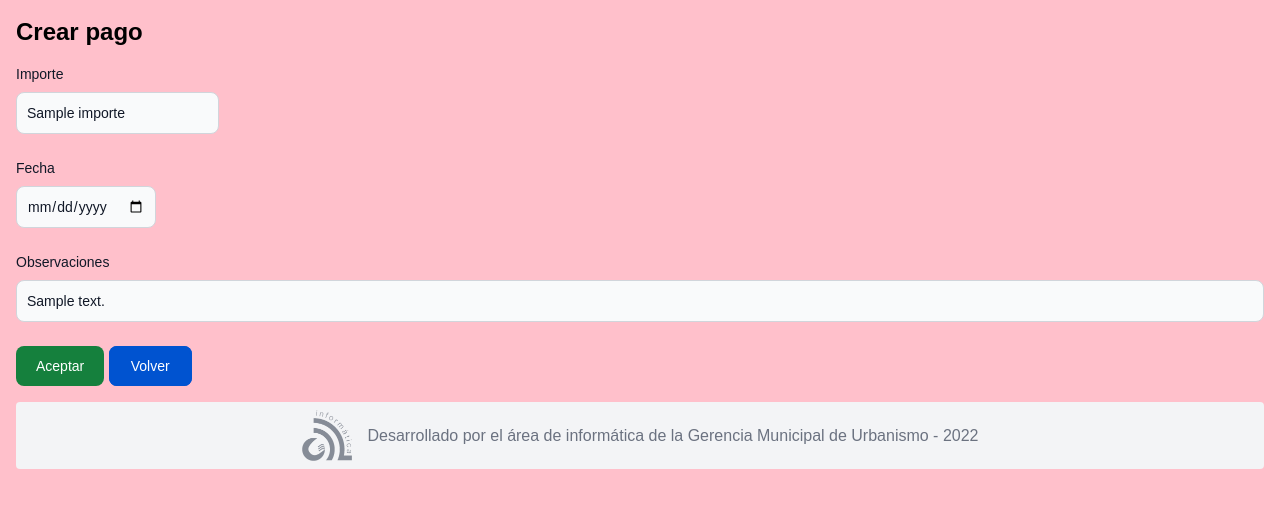
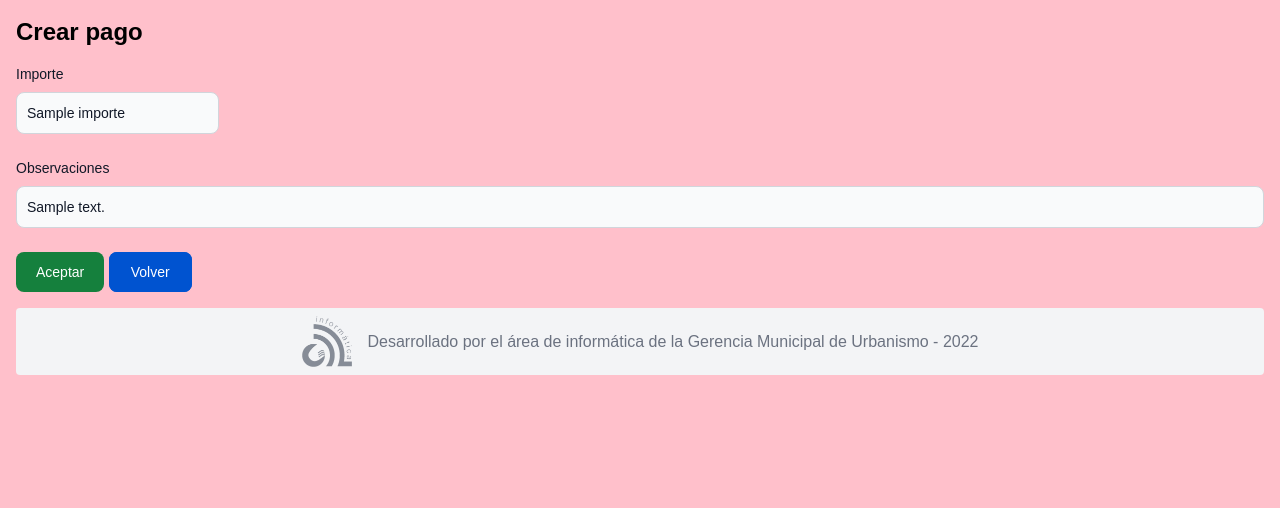
Before and after one commit to MiguelGutierrezParejo/rd, a Laravel app: template resources/views/pagos/create.blade.php in a window 1280 px wide. Shown: the part 96-604 px from the top of the page. Run offline with Laravel 10, Linux system fonts and the light colour scheme; the template is opened without the code that fills it: most values are stand-ins (such as "Sample title", 1, 10 or a date in 2020); data that the repository does not hold is empty.

Commit message:
la fecha de pago se coge directamente la fecha actual, y ajustes de redirecciones

```diff
--- a/resources/views/pagos/create.blade.php
+++ b/resources/views/pagos/create.blade.php
@@ -13,20 +13,6 @@
                 class="bg-gray-50 border border-gray-300 text-gray-900 sm:text-sm rounded-lg focus:ring-blue-500 focus:border-blue-500 block w-300 p-2.5 @error('Importe') border-red-500 @enderror"
                 value="{{ old('Importe', $pago->Importe) }}">
             @error('Modelo')
-                <p class="text-red-500 text-sm mt-1">
-                    {{ $message }}
-                </p>
-            @enderror
-        </div>
-        <div class="mb-6">
-            <label for="Fecha"
-                class="text-sm font-medium text-gray-900 block mb-2 @error('Fecha') text-red-500 @enderror">
-                Fecha
-            </label>
-            <input type="date" name="Fecha" id="Fecha"
-                class="bg-gray-50 border border-gray-300 text-gray-900 sm:text-sm rounded-lg focus:ring-blue-500 focus:border-blue-500 block w-1/3 p-2.5 @error('Fecha') border-red-500 @enderror"
-                value="{{ old('Fecha', optional($pago->Fecha)->format('Y-m-d')) }}">
-            @error('Fecha')
                 <p class="text-red-500 text-sm mt-1">
                     {{ $message }}
                 </p>
```
Also changed, not shown: app/Http/Controllers/PagosController.php (+20 -4 lines), resources/views/terceros/show.blade.php (+22 -17 lines).
